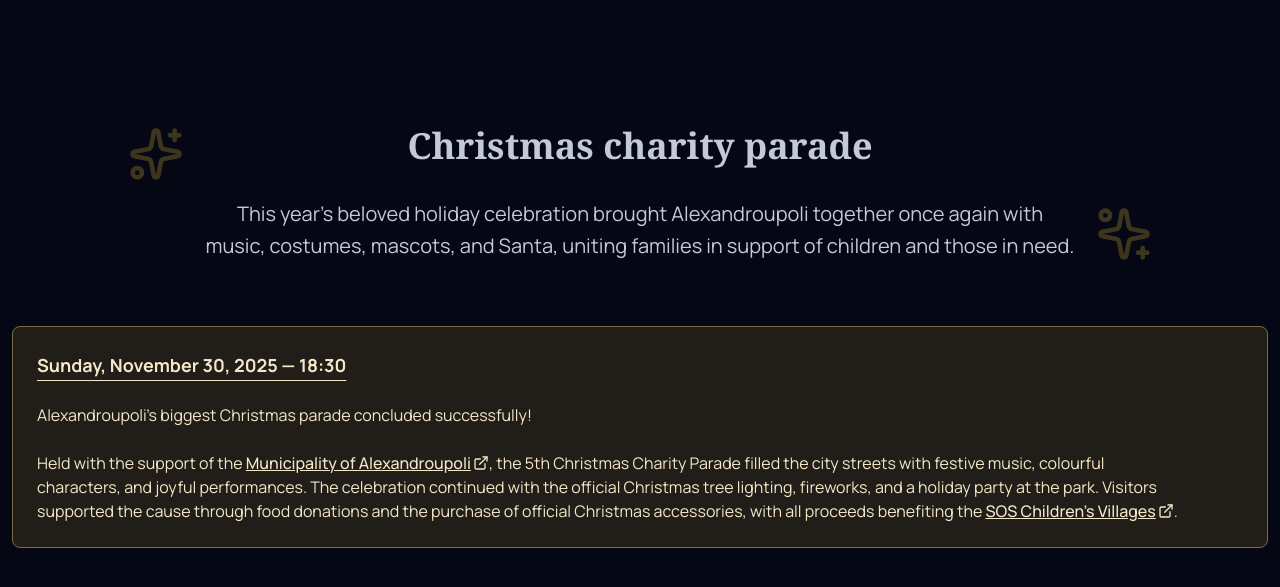
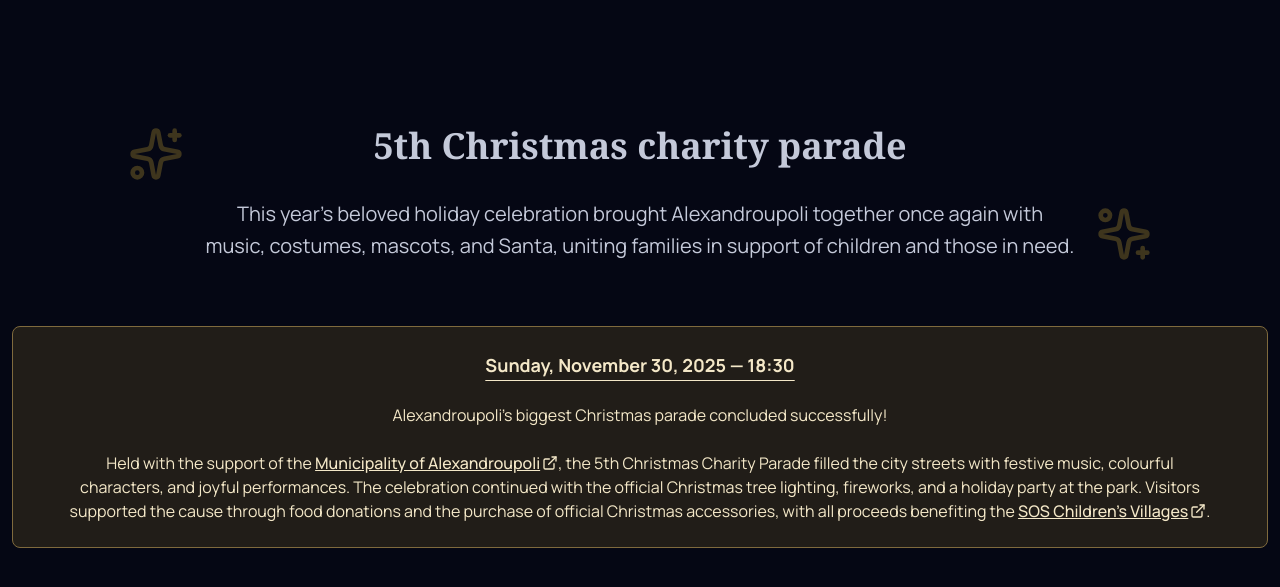
Before and after one commit to chrismitsdev/christmas-lighthouse, a Next.js app: page /en in a window 1280 px wide. Shown: the part 3260-3847 px from the top of the page. Built offline with nearby package versions, Linux system fonts and the light colour scheme; grey boxes are pictures that could not be loaded.

Commit message:
chore: minor ui fix + video sitemap

```diff
--- a/messages/el.json
+++ b/messages/el.json
@@ -73,14 +73,15 @@
         },
         "parade": {
           "section-header": {
-            "title": "Χριστουγεννιάτικη φιλανθρωπική παρέλαση",
+            "title": "5η Χριστουγεννιάτικη φιλανθρωπική παρέλαση",
             "description": "Η καθιερωμένη γιορτή της πόλης πραγματοποιήθηκε για ακόμη μία χρονιά, γεμίζοντας την Αλεξανδρούπολη με μουσική, στολές, μασκότ και τον Άη Βασίλη, ενώνοντας μικρούς και μεγάλους για έναν κοινό σκοπό: τη στήριξη παιδιών και οικογενειών που έχουν ανάγκη."
           },
           "info-card": {
             "title": "Κυριακή, 30 Νοεμβρίου 2025 — 18:30",
             "subtitle": "Η μεγαλύτερη Χριστουγεννιάτικη παρέλαση της Αλεξανδρούπολης ολοκληρώθηκε με μεγάλη επιτυχία!",
             "description": "Με τη στήριξη του <axd>Δήμου Αλεξανδρούπολης</axd>, η 5η Χριστουγεννιάτικη Φιλανθρωπική Παρέλαση πλημμύρισε τους δρόμους της πόλης με χαρά, μουσική και εορταστικά πρόσωπα. Συμμετείχαν μπάντα, μασκότ και αγαπημένοι χαρακτήρες, ενώ ακολούθησε η φωταγώγηση του Χριστουγεννιάτικου δέντρου με πυροτεχνήματα και γιορτινό πάρτι στο Πάρκο. Η δράση ενισχύθηκε με τρόφιμα και επίσημα Χριστουγεννιάτικα αξεσουάρ, με όλα τα έσοδα και τις δωρεές να διατίθενται στα <sos>Παιδικά Χωριά SOS</sos>."
-          }
+          },
+          "video-description": "Δείτε στιγμιότυπα από την 5η Χριστουγεννιάτικη Φιλανθρωπική Παρέλαση στην Αλεξανδρούπολη"
         },
         "schedule": {
           "section-header": {
--- a/messages/en.json
+++ b/messages/en.json
@@ -73,14 +73,15 @@
         },
         "parade": {
           "section-header": {
-            "title": "Christmas charity parade",
+            "title": "5th Christmas charity parade",
             "description": "This year’s beloved holiday celebration brought Alexandroupoli together once again with music, costumes, mascots, and Santa, uniting families in support of children and those in need."
           },
           "info-card": {
             "title": "Sunday, November 30, 2025 — 18:30",
             "subtitle": "Alexandroupoli’s biggest Christmas parade concluded successfully!",
             "description": "Held with the support of the <axd>Municipality of Alexandroupoli</axd>, the 5th Christmas Charity Parade filled the city streets with festive music, colourful characters, and joyful performances. The celebration continued with the official Christmas tree lighting, fireworks, and a holiday party at the park. Visitors supported the cause through food donations and the purchase of official Christmas accessories, with all proceeds benefiting the <sos>SOS Children’s Villages</sos>."
-          }
+          },
+          "video-description": "Watch highlights from the 5th Christmas Charity Parade in Alexandroupoli"
         },
         "schedule": {
           "section-header": {
--- a/src/app/sitemap.ts
+++ b/src/app/sitemap.ts
@@ -16,7 +16,16 @@ export default async function sitemap(): Promise<MetadataRoute.Sitemap> {
           el: host + getPathname({locale: 'el', href: '/'}),
           en: host + getPathname({locale: 'en', href: '/'})
         }
-      }
+      },
+      videos: [
+        {
+          title: '5th Christmas Charity Parade',
+          description:
+            'Watch highlights from the 5th Christmas Charity Parade in Alexandroupoli',
+          thumbnail_loc: `${host}/sections/parade/images/parade-poster.webp`,
+          content_loc: `${host}/sections/parade/video/parade-video.mp4`
+        }
+      ]
     },
     {
       url: `${host}/menu`,
--- a/src/components/page/index/parade.tsx
+++ b/src/components/page/index/parade.tsx
@@ -16,7 +16,7 @@ function Parade({id}: {id: string}) {
           description={t('section-header.description')}
         />
         <div className='space-y-10'>
-          <div className='p-4 mx-auto w-full space-y-6 bg-brand-gold-12/50 text-brand-gold-4 border border-brand-gold-11 rounded-lg sm:p-6'>
+          <div className='p-4 mx-auto w-full space-y-6 bg-brand-gold-12/50 text-brand-gold-4 border border-brand-gold-11 rounded-lg text-center sm:p-6'>
             <Typography
               className='font-bold underline underline-offset-8'
               variant='large'
@@ -56,11 +56,13 @@ function Parade({id}: {id: string}) {
           {/* biome-ignore lint: No talking on video */}
           <video
             className='mx-auto w-full rounded-lg'
-            poster='/sections/parade/images/parade-poster-video.webp'
+            poster='/sections/parade/images/parade-poster.webp'
             preload='none'
             controls
             playsInline
             disablePictureInPicture
+            aria-label={t('video-description')}
+            title={t('video-description')}
           >
             <source
               src='/sections/parade/video/parade-video.mp4'
```
Also changed, not shown: public/sections/parade/images/parade-poster-video.webp (deleted), public/sections/parade/images/parade-poster.webp.
